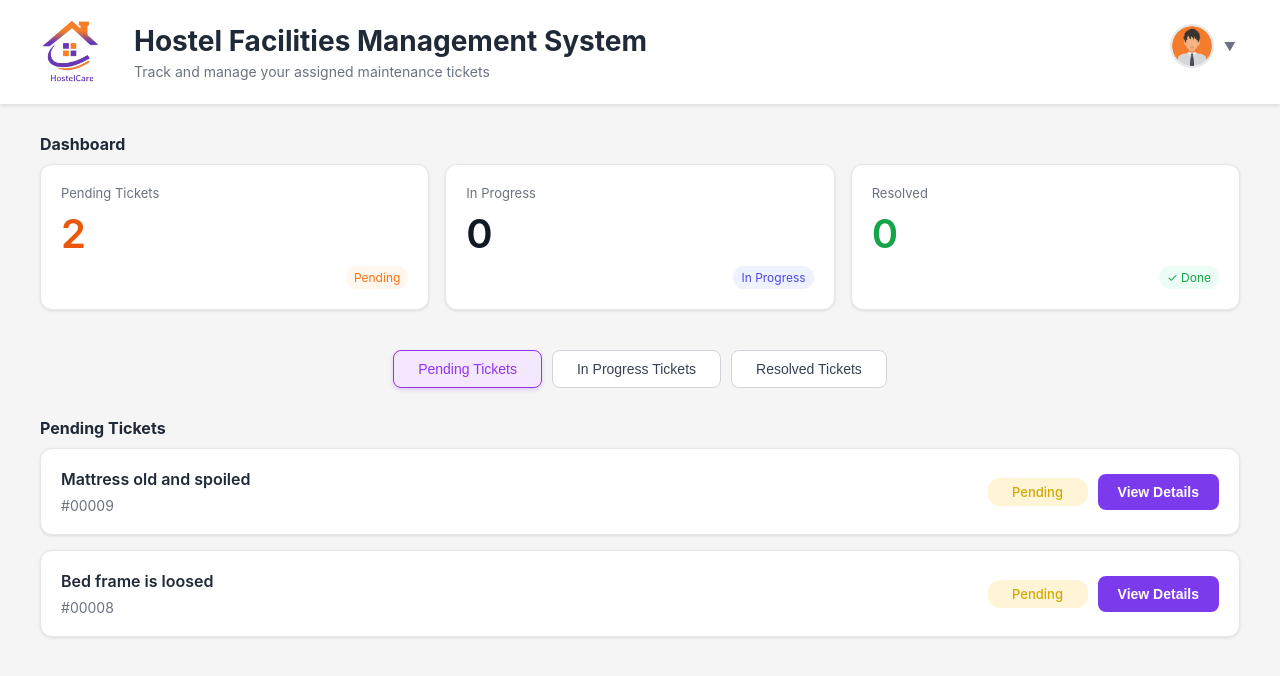
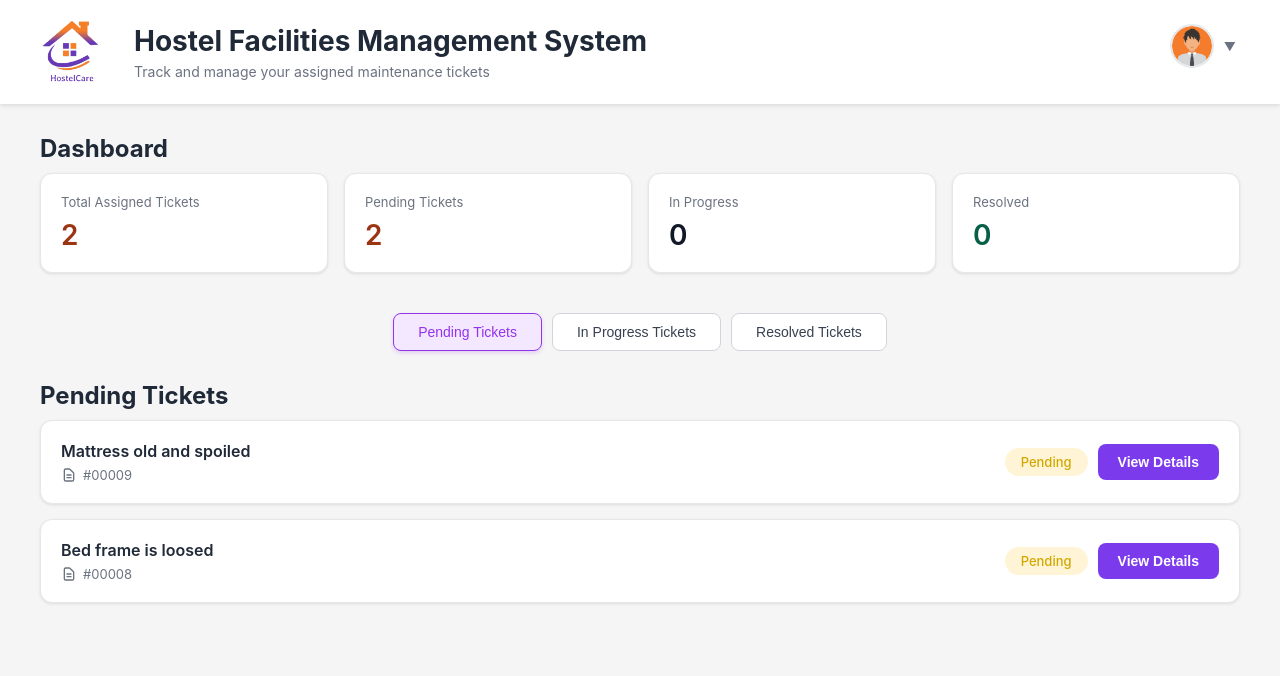
Before and after one commit to ngpeiwei/hostelcare, a React (Create React App) app in the folder client/: page /staff/dashboard in a window 1280 px wide. Shown: the top 676 px of the page. Built offline with nearby package versions, Linux system fonts and the light colour scheme; no server answers.

Commit message:
Added feedback in admin page + modified dashboard

```diff
--- a/client/src/modules/feedback/components/FeedbackForm.css
+++ b/client/src/modules/feedback/components/FeedbackForm.css
@@ -156,6 +156,11 @@
     border: 1px solid #e5e7eb;
   }
   .feedback-form-actions .btn-cancel:hover{ background:#fbfcfd; transform:translateY(-1px); }
+  .feedback-form textarea.no-comments-display {
+    font-style: italic;
+    color: #6c757d;
+    background-color: #f8f9fa;
+  }
 
   .feedback-form-actions .btn-submit{
     background: #000000;
--- /dev/null
+++ b/client/src/modules/feedback/components/ViewFeedback.js
@@ -0,0 +1,74 @@
+import React from 'react';
+import './FeedbackForm.css';
+
+const DisplayStarRating = ({ rating }) => {
+    return (
+        <div className="star-rating read-only">
+            {[...Array(5)].map((_, index) => {
+                const ratingValue = index + 1;
+                return (
+                    <span
+                        key={ratingValue}
+                        className={`star-button ${ratingValue <= rating ? 'filled' : ''}`}
+                    >
+                        &#9733;
+                    </span>
+                );
+            })}
+        </div>
+    );
+};
+
+const ViewFeedbackModal = ({ open, feedback, onClose }) => {
+    if (!open || !feedback) return null;
+
+    return (
+        <div className="fb-modal-overlay">
+            <div className="fb-modal-content feedback-modal view-feedback">
+                <button className="fb-modal-close-btn" onClick={onClose} aria-label="Close modal">
+                    &times;
+                </button>
+
+                <h2 className="fb-modal-title">Feedback Details</h2>
+
+                <div className="feedback-form">
+                    <div className="form-group">
+                        <label>Satisfaction with the service:</label>
+                        <DisplayStarRating rating={feedback.satisfaction} />
+                    </div>
+                    <div className="form-group">
+                        <label>Staff professionalism:</label>
+                        <DisplayStarRating rating={feedback.professionalism} />
+                    </div>
+                    <div className="form-group">
+                        <label>Effectiveness of the resolution:</label>
+                        <DisplayStarRating rating={feedback.effectiveness} />
+                    </div>
+                    <div className="form-group">
+                        <label>Ease of using the HostelCare system:</label>
+                        <DisplayStarRating rating={feedback.easeOfUse} />
+                    </div>
+
+                    <div className="form-group">
+                        <label htmlFor="feedback-comments-view">Additional comments:</label>
+                        <textarea
+                            id="feedback-comments-view"
+                            className={!feedback.comments ? 'no-comments-display' : ''}
+                            value={feedback.comments ? feedback.comments : 'No Comments'}
+                            readOnly
+                            rows="4"
+                        />
+                    </div>
+
+                    <div className="feedback-form-actions">
+                        <button type="button" className="btn btn-submit" onClick={onClose}>
+                            Close
+                        </button>
+                    </div>
+                </div>
+            </div>
+        </div>
+    );
+};
+
+export default ViewFeedbackModal;
--- a/client/src/pages/Admin/AdminDashboard.css
+++ b/client/src/pages/Admin/AdminDashboard.css
@@ -138,7 +138,7 @@
 /* Dashboard */
 .section-title {
   margin: 12px 0 10px 0;
-  font-size: 16px;
+  font-size: 24px;
 }
 
 .stats-row {
@@ -157,7 +157,12 @@
   flex-direction: column;
   gap: 8px;
   box-shadow: 0 1px 3px rgba(0, 0, 0, 0.1);
-  transition: box-shadow 0.2s;
+  transition: box-shadow 0.2s ease, transform 0.3s ease;
+}
+
+.stat-card:hover {
+  transform: translateY(-5px);
+  box-shadow: 0 4px 12px rgba(0, 0, 0, 0.1);
 }
 
 .stat-label {
@@ -171,8 +176,10 @@
   color: #111827;
 }
 
-.stat-value.green { color: #16a34a; }
-.stat-value.orange { color: #ea580c; }
+.stat-value.blue { color: #163dff; }
+.stat-value.yellow { color: #a38c40; }
+.stat-value.orange { color: #9a3412; }
+.stat-value.green { color: #065f46; }
 
 .stat-badge {
   align-self: flex-end;
@@ -256,17 +263,16 @@
 }
 
 .ticket-description {
-  font-size: 16px;
   font-weight: 600;
   color: #1f2937;
-  margin-bottom: 8px;
 }
 
 .ticket-id {
   display: flex;
   align-items: center;
+  margin-top: 6px;
   gap: 6px;
-  font-size: 14px;
+  font-size: 13px;
   color: #6b7280;
 }
 
@@ -277,7 +283,7 @@
 
 .ticket-actions {
   display: flex;
-  gap: 12px;
+  gap: 10px;
   align-items: center;
 }
 
@@ -288,48 +294,28 @@
   font-weight: 500;
 }
 
-.status-open {
-  background-color: #fce7f3;
-  color: #be185d;
-}
-
-.status-pending {
-  background-color: #fed7aa;
-  color: #9a3412;
-}
-
-.status-resolved {
-  background-color: #d1fae5;
-  color: #065f46;
-}
+.status-new { background-color: #d4e1ff; color: #163dff; }
+.status-pending { background-color: #fff5d6; color: #d1a700; }
+.status-inprogress { background-color: #fed7aa; color: #9a3412; }
+.status-resolved { background-color: #d1fae5; color: #065f46; }
 
 .action-button {
-  padding: 8px 20px;
+  padding: 8px 14px;
   border: none;
   border-radius: 8px;
   font-size: 14px;
-  font-weight: 500;
   cursor: pointer;
   transition: all 0.2s;
 }
 
 .button-primary {
-  background-color: #9333ea;
-  color: #ffffff;
+  background-color: #7c3aed;
+  color: #fff;
 }
 
 .button-primary:hover {
-  background-color: #7c3aed;
+  background-color: #9333ea;
 }
-
-/* .button-secondary {
-  background-color: #f3e8ff;
-  color: #9333ea;
-}
-
-.button-secondary:hover {
-  background-color: #e9d5ff;
-} */
 
 .button-secondary {
   background-color: #d4e1ff;
@@ -346,3 +332,13 @@
   font-size: 16px;
   margin-top: 10px;
 }
+
+.no-feedback-badge {
+  display: inline-block;
+  padding: 6px 12px;
+  font-size: 14px;
+  color: #666;
+  background-color: #f4f4f4;
+  border-radius: 5px;
+  margin-right: 10px;
+}
--- a/client/src/pages/Admin/AdminDashboard.js
+++ b/client/src/pages/Admin/AdminDashboard.js
@@ -3,13 +3,50 @@ import { useNavigate } from 'react-router-dom';
 import logoImage from '../../assets/logo.png';
 import userImage from '../../assets/admin.png';
 import complaintService from '../../modules/complaints/services/complaintService';
+import ViewFeedbackModal from '../../modules/feedback/components/ViewFeedback';
 import './AdminDashboard.css';
+
+const NoFeedbackModal = ({ open, onClose }) => {
+  if (!open) return null;
+
+  return (
+    <div className="fb-modal-overlay">
+      <div className="fb-modal-content feedback-modal view-feedback">
+        <button className="fb-modal-close-btn" onClick={onClose} aria-label="Close modal">
+          &times;
+        </button>
+
+        <h2 className="fb-modal-title">Feedback Details</h2>
+
+        <div className="feedback-form">
+          <div className="form-group">
+            <textarea
+                id="feedback-comments-empty"
+                className="no-comments-display"
+                value="No Reviews Yet"
+                readOnly
+                rows="4"
+            />
+          </div>
+
+          <div className="feedback-form-actions">
+            <button type="button" className="btn btn-submit" onClick={onClose}>
+              Close
+            </button>
+          </div>
+        </div>
+      </div>
+    </div>
+  );
+};
 
 const AdminDashboard = () => {
   const [activeTab, setActiveTab] = useState('New');
   const [tickets, setTickets] = useState([]);
   const [loading, setLoading] = useState(true);
   const [showDropdown, setShowDropdown] = useState(false);
+  const [viewFeedback, setViewFeedback] = useState(null);
+  const [noFeedback, setNoFeedback] = useState(false);
   const navigate = useNavigate();
   const dropdownRef = useRef(null);
 
@@ -64,15 +101,13 @@ const AdminDashboard = () => {
     navigate(`/admin/ticket/${ticketId}`);
   };
 
-  const handleViewFeedback = (ticketId) => {
-    navigate(`/admin/ticket/${ticketId}`);
-  };
-
   const getStatusBadge = (status) => {
-    if (status === 'Open') {
-      return <span className="status-badge status-open">Open</span>;
+    if (status === 'New') {
+      return <span className="status-badge status-new">New</span>;
     } else if (status === 'Pending') {
       return <span className="status-badge status-pending">Pending</span>;
+    } else if (status === 'In Progress') {
+      return <span className="status-badge status-inprogress">In Progress</span>;
     } else if (status === 'Resolved') {
       return <span className="status-badge status-resolved">Resolved</span>;
     }
@@ -80,14 +115,15 @@ const AdminDashboard = () => {
   };
 
   const renderActionButton = (ticket) => {
-    if (ticket.status === 'Open') {
+    if (ticket.status === 'New') {
       return (
         <>
+          {getStatusBadge(ticket.status)}
           <button
             className="action-button button-secondary"
             onClick={() => handleOpenTicket(ticket.id)}
           >
-            Open
+            New
           </button>
           <button
             className="action-button button-primary"
@@ -109,13 +145,37 @@ const AdminDashboard = () => {
           </button>
         </>
       );
+    } else if (ticket.status === 'In Progress') {
+      return (
+        <>
+          {getStatusBadge(ticket.status)}
+          <button
+            className="action-button button-primary"
+            onClick={() => handleViewProgress(ticket.id)}
+          >
+            View Progress
+        </button>
+      </>
+      );
     } else if (ticket.status === 'Resolved') {
       return (
         <>
           {getStatusBadge(ticket.status)}
           <button
             className="action-button button-primary"
-            onClick={() => handleViewFeedback(ticket.id)}
+            onClick={() => {
+              const sampleFeedback = {
+                satisfaction: 4, professionalism: 5, effectiveness: 3, easeOfUse: 5,
+                comments: 'The staff was very polite and fixed the issue quickly.'
+              };
+              setViewFeedback(sampleFeedback);
+            }}
+          >
+            View Feedback
+          </button>
+          <button
+            className="action-button button-primary"
+            onClick={() => setNoFeedback(true)}
           >
             View Feedback
           </button>
@@ -147,8 +207,11 @@ const AdminDashboard = () => {
 
   // Summary stats for admin dashboard
   const total = tickets.length;
-  const resolved = tickets.filter((t) => t.status === 'Resolved').length;
-  const pending = tickets.filter((t) => t.status === 'Pending').length;
+  const newticket = tickets.filter((c) => c.status === 'New').length;
+  const pending = tickets.filter((c) => c.status === 'Pending').length;
+  const inProgress = tickets.filter((c) => c.status === 'In Progress').length;
+  const resolved = tickets.filter((c) => c.status === 'Resolved').length;
+
 
   return (
     <div className="admin-dashboard">
@@ -186,21 +249,24 @@ const AdminDashboard = () => {
             <h3 className="section-title">Dashboard</h3>
             <div className="stats-row">
                   <div className="stat-card">
-                    <div className="stat-label">Complaints Filed</div>
+                      <div className="stat-label">Total Complaints Received</div>
                       <div className="stat-value">{total}</div>
-                    <div className="stat-badge">Total</div>
                   </div>
-
+                  <div className="stat-card">
+                      <div className="stat-label">New</div>
+                      <div className="stat-value blue">{newticket}</div>
+                  </div>
+                  <div className="stat-card">
+                      <div className="stat-label">Pending</div>
+                      <div className="stat-value yellow">{pending}</div>
+                  </div>
+                  <div className="stat-card">
+                      <div className="stat-label">In Progress</div>
+                      <div className="stat-value orange">{inProgress}</div>
+                  </div>
                   <div className="stat-card">
                       <div className="stat-label">Resolved</div>
                       <div className="stat-value green">{resolved}</div>
-                    <div className="stat-badge done">✓ Done</div>
-                </div>
-
-                <div className="stat-card">
-                    <div className="stat-label">Pending</div>
-                    <div className="stat-value orange">{pending}</div>
-                    <div className="stat-badge active">Active</div>
                   </div>
               </div>
         </div>
@@ -220,23 +286,23 @@ const AdminDashboard = () => {
           Pending Tickets
         </button>
         <button
+          className={`tab-button ${activeTab === 'In Progress' ? 'active' : ''}`}
+          onClick={() => handleTabClick('In Progress')}
+        >
+          In Progress Tickets
+        </button>
+        <button
           className={`tab-button ${activeTab === 'Resolved' ? 'active' : ''}`}
           onClick={() => handleTabClick('Resolved')}
         >
           Resolved Tickets
-        </button>
-        <button
-          className={`tab-button ${activeTab === 'All Tickets' ? 'active' : ''}`}
-          onClick={() => handleTabClick('All Tickets')}
-        >
-          All Tickets
         </button>
       </div>
 
       {/* Content Section */}
       <div className="content-section">
       <h3 className="section-title">
-          {activeTab === 'New' ? 'New Tickets' : activeTab === 'All Tickets' ? 'All Tickets' : `${activeTab} Tickets`}
+      {activeTab === 'All Tickets' ? 'All Tickets' : `${activeTab} Tickets`}
       </h3>
         {loading ? (
           <div className="empty-state">
@@ -277,6 +343,13 @@ const AdminDashboard = () => {
           </div>
         )}
       </div>
+      <ViewFeedbackModal
+          open={!!viewFeedback}
+          feedback={viewFeedback}
+          onClose={() => setViewFeedback(null)} />
+      <NoFeedbackModal
+          open={noFeedback}
+          onClose={() => setNoFeedback(false)}/>
     </div>
   );
 };
--- a/client/src/pages/Maintenance Staff/StaffDashboard.css
+++ b/client/src/pages/Maintenance Staff/StaffDashboard.css
@@ -128,7 +128,7 @@
 /* Dashboard Summary */
 .section-title {
   margin: 12px 0 10px 0;
-  font-size: 16px;
+  font-size: 24px;
 }
 
 .stats-row {
@@ -147,7 +147,12 @@
   flex-direction: column;
   gap: 8px;
   box-shadow: 0 1px 3px rgba(0, 0, 0, 0.1);
-  transition: box-shadow 0.2s;
+  transition: box-shadow 0.2s ease, transform 0.3s ease;
+}
+
+.stat-card:hover {
+  transform: translateY(-5px);
+  box-shadow: 0 4px 12px rgba(0, 0, 0, 0.1);
 }
 
 .stat-label {
@@ -156,13 +161,15 @@
 }
 
 .stat-value {
-  font-size: 40px;
+  font-size: 28px;
   font-weight: 600;
   color: #111827;
 }
 
-.stat-value.green { color: #16a34a; }
-.stat-value.orange { color: #ea580c; }
+.stat-value.blue { color: #163dff; }
+.stat-value.yellow { color: #a38c40; }
+.stat-value.orange { color: #9a3412; }
+.stat-value.green { color: #065f46; }
 
 .stat-badge {
   align-self: flex-end;
@@ -174,6 +181,7 @@
 }
 .stat-badge.done { background: #ecfdf5; color: #16a34a; }
 .stat-badge.active { background: #fff7ed; color: #f97316; }
+
 
 /* Navigation Tabs */
 .navigation-tabs {
@@ -236,24 +244,27 @@
 }
 
 .ticket-info {
-  /* Aligns with the ticket main info */
   display: flex;
   flex-direction: column;
 }
 
 .ticket-description {
-  font-size: 16px;
   font-weight: 600;
   color: #1f2937;
-  margin-bottom: 8px;
 }
 
 .ticket-id {
   display: flex;
   align-items: center;
+  margin-top: 6px;
   gap: 6px;
-  font-size: 14px;
+  font-size: 13px;
   color: #6b7280;
+}
+
+.ticket-id-icon {
+  width: 16px;
+  height: 16px;
 }
 
 /* Ticket Action Section */
@@ -265,61 +276,37 @@
 
 /* Status Badge Colors */
 .status-badge {
-  padding: 6px 10px;
-  border-radius: 12px;
+  padding: 6px 16px;
+  border-radius: 20px;
   font-size: 13px;
   font-weight: 500;
-  min-width: 80px;
-  text-align: center;
-  align-self: center;
 }
 
-/* ✅ Updated “Pending” Style */
-.status-pending {
-  color: #d1a700;
-  background-color: #fff5d6;
-}
+.status-new { background-color: #d4e1ff; color: #163dff; }
+.status-pending { background-color: #fff5d6; color: #d1a700; }
+.status-inprogress { background-color: #fed7aa; color: #9a3412; }
+.status-resolved { background-color: #d1fae5; color: #065f46; }
 
-/* ✅ Keep Resolved + In Progress distinct */
-.status-resolved {
-  background-color: #d1fae5;
-  color: #065f46;
-}
-
-.status-inprogress {
-  background-color: #fed7aa;
-  color: #9a3412;
-}
-
-/* ✅ Updated “View Details” Button */
 .action-button {
-  /* Adopting standard btn padding from StudentDashboard.css */
   padding: 8px 14px;
   border: none;
   border-radius: 8px;
   font-size: 14px;
-  font-weight: 600; /* Increased weight for button text */
   cursor: pointer;
-  transition: all 0.2s ease, box-shadow 0.2s ease;
-
-  /* 🔑 UNIFIED BUTTON COLOR */
-  background-color: #7c3aed; /* Dark purple */
+  transition: all 0.2s;
+  background-color: #7c3aed;
   color: #ffffff;
 }
 
 .action-button:hover {
-  background-color: #9333ea; /* Light purple on hover */
-  transform: translateY(-1px);
-  box-shadow: 0 2px 4px rgba(0, 0, 0, 0.1);
+  background-color: #9333ea;
 }
 
-/* Removing old redundant or conflicting styles */
-.button-secondary { /* Removed specific secondary style */
+.button-secondary {
   background-color: #7c3aed;
   color: #ffffff;
 }
 
-/* Optional secondary buttons */
 .button-secondary {
   background-color: #f3e8ff;
   color: #9333ea;
--- a/client/src/pages/Maintenance Staff/StaffDashboard.js
+++ b/client/src/pages/Maintenance Staff/StaffDashboard.js
@@ -239,6 +239,7 @@ const StaffDashboard = () => {
     };
 
     // Calculate counts based on current tickets state
+    const total = tickets.length;
     const pendingCount = tickets.filter((t) => t.status === 'Pending').length;
     const inProgressCount = tickets.filter((t) => t.status === 'In Progress').length;
     const resolvedCount = tickets.filter((t) => t.status === 'Resolved').length;
@@ -273,22 +274,23 @@ const StaffDashboard = () => {
             <div className="content-section">
                 <h3 className="section-title">Dashboard</h3>
                 <div className="stats-row">
+                <div className="stat-card">
+                        <div className="stat-label">Total Assigned Tickets</div>
+                        <div className="stat-value orange">{total}</div> {/* 🔑 Use calculated counts */}
+                    </div>
                     <div className="stat-card">
                         <div className="stat-label">Pending Tickets</div>
                         <div className="stat-value orange">{pendingCount}</div> {/* 🔑 Use calculated counts */}
-                        <div className="stat-badge active">Pending</div>
                     </div>
 
                     <div className="stat-card">
                         <div className="stat-label">In Progress</div>
                         <div className="stat-value">{inProgressCount}</div> {/* 🔑 Use calculated counts */}
-                        <div className="stat-badge">In Progress</div>
                     </div>
 
                     <div className="stat-card">
                         <div className="stat-label">Resolved</div>
                         <div className="stat-value green">{resolvedCount}</div> {/* 🔑 Use calculated counts */}
-                        <div className="stat-badge done">✓ Done</div>
                     </div>
                 </div>
             </div>
@@ -326,12 +328,27 @@ const StaffDashboard = () => {
                     </div>
                 ) : (
                     <div className="tickets-list">
-                        {tickets.map((ticket) => (
-                            <div key={ticket.id} className="ticket-card">
-                                <div className="ticket-info">
-                                    <div className="ticket-description">{ticket.description}</div>
-                                    <div className="ticket-id">#{ticket.id}</div>
-                                </div>
+                    {tickets.map((ticket) => (
+                    <div key={ticket.id} className="ticket-card">
+                        <div className="ticket-info">
+                        <div className="ticket-description">{ticket.description}</div>
+                        <div className="ticket-id">
+                            <svg
+                            className="ticket-id-icon"
+                            fill="none"
+                            stroke="currentColor"
+                            viewBox="0 0 24 24"
+                            >
+                            <path
+                                strokeLinecap="round"
+                                strokeLinejoin="round"
+                                strokeWidth={2}
+                                d="M9 12h6m-6 4h6m2 5H7a2 2 0 01-2-2V5a2 2 0 012-2h5.586a1 1 0 01.707.293l5.414 5.414a1 1 0 01.293.707V19a2 2 0 01-2 2z"
+                            />
+                            </svg>
+                            #{ticket.id}
+                        </div>
+                        </div>
                                 <div className="ticket-actions">
                                     {renderActionButton(ticket)}
                                 </div>
--- a/client/src/pages/Student/StudentDashboard.css
+++ b/client/src/pages/Student/StudentDashboard.css
@@ -157,7 +157,7 @@
 /* Dashboard */
 .section-title {
   margin: 12px 0 10px 0;
-  font-size: 16px;
+  font-size: 24px;
 }
 
 .stats-row {
@@ -176,7 +176,7 @@
   flex-direction: column;
   gap: 8px;
   box-shadow: 0 1px 3px rgba(0, 0, 0, 0.1);
-  transition: box-shadow 0.3s ease, transform 0.3s ease;
+  transition: box-shadow 0.2s ease, transform 0.3s ease;
 }
 
 .stat-card:hover {
@@ -190,13 +190,13 @@
 }
 
 .stat-value {
-  font-size: 40px;
+  font-size: 28px;
   font-weight: 600;
   color: #111827;
 }
 
 .stat-value.blue { color: #163dff; }
-.stat-value.yellow { color: #d1a700; }
+.stat-value.yellow { color: #a38c40; }
 .stat-value.orange { color: #9a3412; }
 .stat-value.green { color: #065f46; }
 
@@ -237,7 +237,7 @@
   padding: 8px 14px;
   border-radius: 8px;
   cursor: pointer;
-  transition: background-color 0.2s ease, transform 0.2s ease, box-shadow 0.2s ease;
+  transition: all;
 }
 
 .btn:hover {
@@ -266,12 +266,11 @@
   justify-content: space-between;
   align-items: center;
   box-shadow: 0 1px 3px rgba(0, 0, 0, 0.1);
-  transition: box-shadow 0.3s ease, transform 0.3s ease;
+  transition: box-shadow 0.2;
 }
 
 .complaint-card:hover {
-  transform: translateY(-4px);
-  box-shadow: 0 3px 8px rgba(0, 0, 0, 0.1);
+  box-shadow: 0 4px 6px rgba(0, 0, 0, 0.1);
 }
 
 .complaint-main { display: flex; flex-direction: column; }
```
Also changed, not shown: client/src/pages/Student/StudentDashboard.js (+1 -69 lines). Lines whose indentation alone changed are shown as unchanged.
